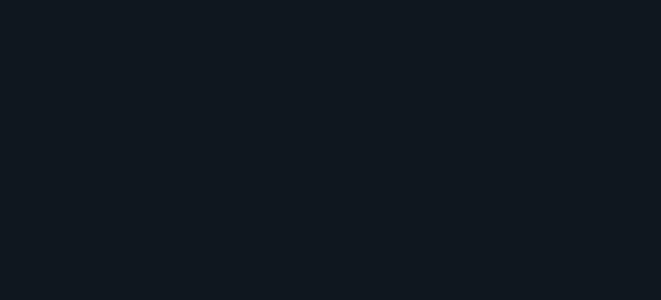
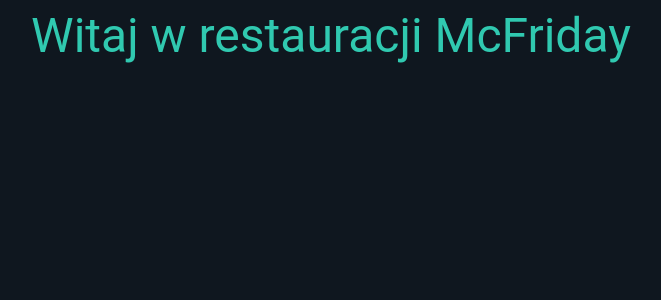
Before and after one commit to pafim37/McFriday, a React (Create React App) app in the folder src/Frontend/mcf/: page / in a window 1280 px wide. Both pictures are taken after a click on the button "NA MIEJSCU". Shown: the top 300 px of the page, without its empty margins (309-970 px from the left). Built offline with nearby package versions, Linux system fonts and the light colour scheme.

Commit message:
feat: create food catalog component

```diff
--- a/src/Frontend/mcf/src/App.tsx
+++ b/src/Frontend/mcf/src/App.tsx
@@ -1,14 +1,14 @@
-import React, { useEffect } from "react";
+import React from "react";
 import EatPlaceChoose from "./components/EatPlaceChoose.tsx";
-import { Grid } from "@mui/material";
+import FoodCatalog from "./components/FoodCatalog.tsx";
 
 const App = () => {
   const [place, setPlace] = React.useState<string>("");
 
-  return (
-    <Grid container id="containerP" alignItems="center" sx={{ minHeight: "100vh"}}>
-      {place == "" && <EatPlaceChoose setPlace={setPlace} />}
-    </Grid>
+  return place === "" ? (
+    <EatPlaceChoose setPlace={setPlace} />
+  ) : (
+    <FoodCatalog />
   );
 };
 
--- a/src/Frontend/mcf/src/components/EatPlaceChoose.tsx
+++ b/src/Frontend/mcf/src/components/EatPlaceChoose.tsx
@@ -6,26 +6,37 @@ interface EatPlaceChooseProps {
   setPlace: React.Dispatch<React.SetStateAction<string>>;
 }
 
-const EatPlaceChoose : React.FC<EatPlaceChooseProps> = (props) => {
-
-  const handleClick = (place : string) => {
+const EatPlaceChoose: React.FC<EatPlaceChooseProps> = (props) => {
+  const handleClick = (place: string) => {
     props.setPlace(place);
-  }
+  };
 
   return (
+    <Grid container className="container" alignItems="center">
       <Grid container spacing={1}>
         <Grid item xs={12} sm={12}>
-            <Typography variant="h3" className="header">Na miejscu czy na wynos?</Typography>
+          <Typography variant="h3" className="header">
+            Na miejscu czy na wynos?
+          </Typography>
         </Grid>
         <Grid item className="item" xs={12} sm={6}>
-        <Button variant="contained" className="button" onClick={() => handleClick("restaurant")}>
+          <Button
+            variant="contained"
+            className="button"
+            onClick={() => handleClick("restaurant")}
+          >
             Na miejscu
           </Button>
         </Grid>
-      <Grid item className="item"  xs={12} sm={6}>
-        <Button variant="contained" className="button" onClick={() => handleClick("takeaway")}>
+        <Grid item className="item" xs={12} sm={6}>
+          <Button
+            variant="contained"
+            className="button"
+            onClick={() => handleClick("takeaway")}
+          >
             Na wynos
           </Button>
+        </Grid>
       </Grid>
     </Grid>
   );
--- /dev/null
+++ b/src/Frontend/mcf/src/components/FoodCatalog.tsx
@@ -0,0 +1,8 @@
+import { Typography } from "@mui/material";
+import React from "react";
+
+const FoodCatalog : React.FC = (props) => {
+    return <Typography variant="h3" className="header">Witaj w restauracji McFriday</Typography>
+}
+
+export default FoodCatalog;
--- a/src/Frontend/mcf/src/styles/EatPlaceChoose.css
+++ b/src/Frontend/mcf/src/styles/EatPlaceChoose.css
@@ -1,13 +1,11 @@
-.item {
-  display: flex;
-  justify-content: center;
-  height: "50vh";
-  min-height: 250px;
-}
-
 .button {
   width: 95%;
   font-size: 3vw;
+}
+
+.container {
+  align-items: center;
+  min-height: 100vh;
 }
 
 .header {
@@ -17,3 +15,10 @@
     margin: 10px;
     color: #30c9b0
 }
+
+.item {
+  display: flex;
+  justify-content: center;
+  height: "50vh";
+  min-height: 250px;
+}
--- /dev/null
+++ b/src/Frontend/mcf/src/styles/FoodCatalog.css
@@ -0,0 +1,7 @@
+.header {
+    display: flex;
+    justify-content: center;
+    text-align: center;
+    margin: 10px;
+    color: #30c9b0
+}
```
Lines whose indentation alone changed are shown as unchanged.
